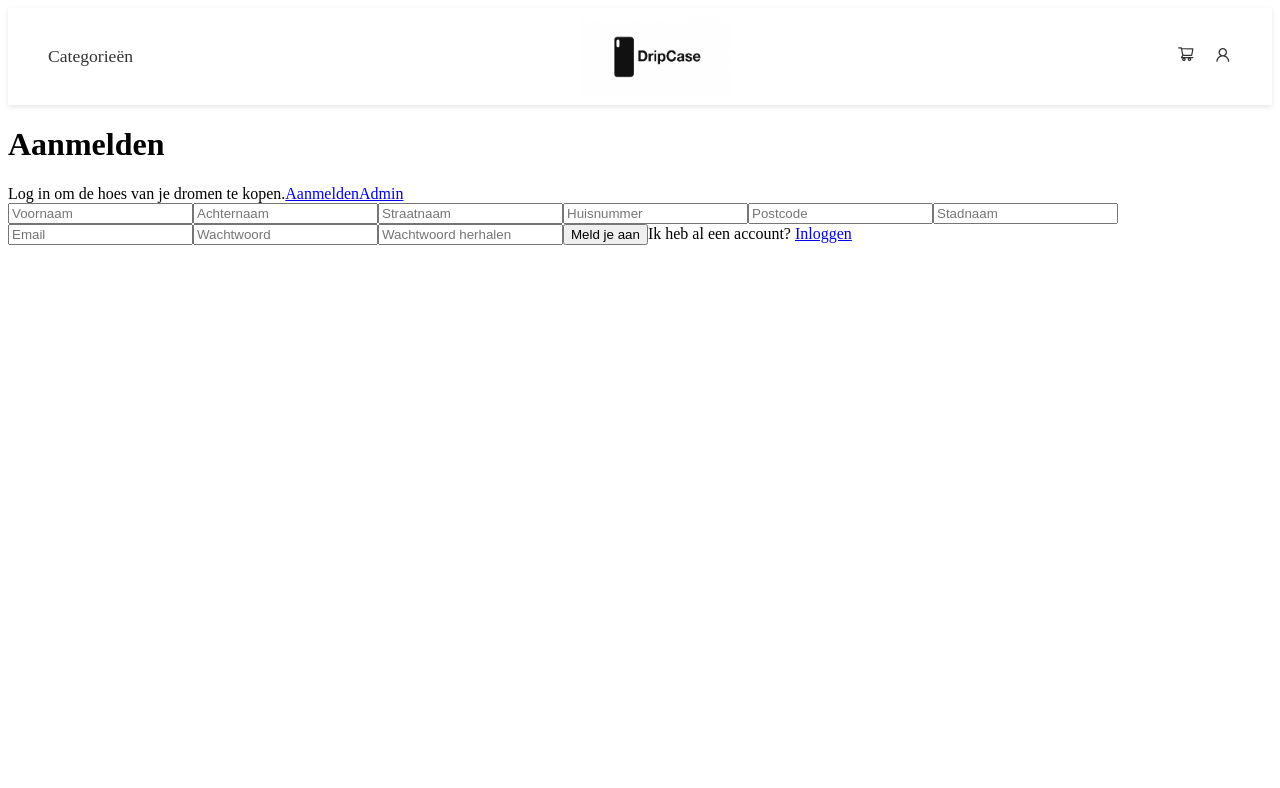
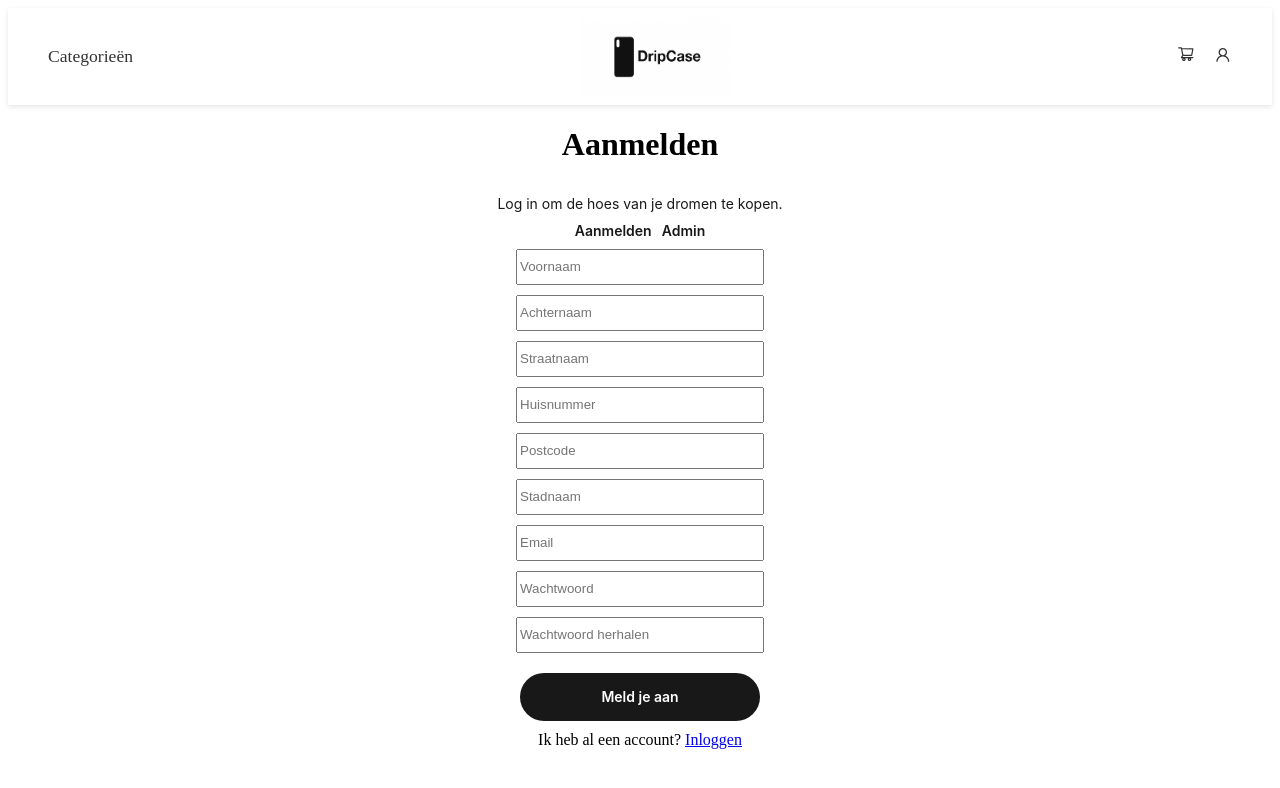
Before and after one commit to omartabbaa/DripCaseFrontend, a React (Vite) app: page /aanmelden in a window 1280 px wide. Shown: the top 788 px of the page. Built offline with nearby package versions, Linux system fonts and the light colour scheme.

Commit message:
inlogen en aanmelden css

```diff
--- a/src/pages/Aanmelden.css
+++ b/src/pages/Aanmelden.css
@@ -0,0 +1,70 @@
+
+.register-container{
+    display: flex;
+    flex-direction: column;
+    align-items: center;
+    justify-content: center;
+    gap: 10px;
+}
+
+.register-input{
+
+    flex-basis: 30px;
+    width: 240px;
+
+}
+
+.register-button{
+    display: flex;
+    justify-content: center;
+    align-items: center;
+    font-family: 'Inter', sans-serif;
+    background-color: #181818;
+    color: #fff;
+    padding: 24px;
+    border-radius: 5px;
+    cursor: pointer;
+    width: 240px;
+    height: 30px;
+    border: none;
+    font-size: 14px;
+    font-weight: 600;
+    margin-top: 10px;
+    border-radius: 30px;
+
+}
+
+
+
+
+.titel-container{
+    display: flex;
+    flex-direction: column;
+    align-items: center;
+    justify-content: center;
+    gap: 10px;
+}
+
+.titel-text{
+    font-family: 'Inter', sans-serif;
+    font-size: 14px;
+    font-weight: 400;
+    color: #181818;
+}
+
+.button-container{
+    display: flex;
+    flex-direction: row;
+    align-items: center;
+    justify-content: center;
+    gap: 10px;
+}
+
+.button{
+    font-family: 'Inter', sans-serif;
+    font-size: 14px;
+    font-weight: 600;
+    color: #181818;
+    text-decoration: none;
+
+}
--- a/src/pages/Aanmelden.jsx
+++ b/src/pages/Aanmelden.jsx
@@ -1,6 +1,6 @@
 import React, { useState } from 'react';
 import { Link } from 'react-router-dom';
-
+import './Aanmelden.css';
     const Aanmelden = () => {
     const [voornaam, setVoornaam] = useState('');
     const [achternaam, setAchternaam] = useState('');
@@ -17,25 +17,31 @@ import { Link } from 'react-router-dom';
     }
     return (
         <div>
+            <div className="titel-container">
+
+
             <h1>Aanmelden</h1>
-            <a>Log in om de hoes van je dromen te kopen.</a>
-            <Link to="/Aanmelden">Aanmelden</Link>
-            <Link to="/Admin">Admin</Link>
+            <a className='titel-text'>Log in om de hoes van je dromen te kopen.</a>
+            <div className='button-container'>
+            <Link className='button' to="/Aanmelden">Aanmelden</Link>
+            <Link className='button' to="/Admin">Admin</Link>
+            </div>
             <div className="register-container">
 
-            <input value={voornaam} type="text" placeholder="Voornaam" onChange={(e) => setVoornaam(e.target.value)} />
-            <input value={achternaam} type="text" placeholder="Achternaam" onChange={(e) => setAchternaam(e.target.value)} />
-            <input value={straatnaam} type="text" placeholder="Straatnaam" onChange={(e) => setStraatnaam(e.target.value)} />
-            <input value={huisnummer} type="text" placeholder="Huisnummer" onChange={(e) => setHuisnummer(e.target.value)} />
-            <input value={postcode} type="text" placeholder="Postcode" onChange={(e) => setPostcode(e.target.value)} />
-            <input value={stadnaam} type="text" placeholder="Stadnaam" onChange={(e) => setStadnaam(e.target.value)} />
-            <input value={email} type="text" placeholder="Email" onChange={(e) => setEmail(e.target.value)} />
-            <input value={wachtwoord} type="password" placeholder="Wachtwoord" onChange={(e) => setWachtwoord(e.target.value)} />
-            <input value={wachtwoordHerhalen} type="password" placeholder="Wachtwoord herhalen" onChange={(e) => setWachtwoordHerhalen(e.target.value)} />
+            <input className='register-input' value={voornaam} type="text" placeholder="Voornaam" onChange={(e) => setVoornaam(e.target.value)} />
+            <input className='register-input' value={achternaam} type="text" placeholder="Achternaam" onChange={(e) => setAchternaam(e.target.value)} />
+            <input className='register-input' value={straatnaam} type="text" placeholder="Straatnaam" onChange={(e) => setStraatnaam(e.target.value)} />
+            <input className='register-input' value={huisnummer} type="text" placeholder="Huisnummer" onChange={(e) => setHuisnummer(e.target.value)} />
+            <input className='register-input' value={postcode} type="text" placeholder="Postcode" onChange={(e) => setPostcode(e.target.value)} />
+            <input className='register-input' value={stadnaam} type="text" placeholder="Stadnaam" onChange={(e) => setStadnaam(e.target.value)} />
+            <input className='register-input' value={email} type="text" placeholder="Email" onChange={(e) => setEmail(e.target.value)} />
+            <input className='register-input' value={wachtwoord} type="password" placeholder="Wachtwoord" onChange={(e) => setWachtwoord(e.target.value)} />
+            <input className='register-input' value={wachtwoordHerhalen} type="password" placeholder="Wachtwoord herhalen" onChange={(e) => setWachtwoordHerhalen(e.target.value)} />
 
-            <button onClick={handleAanmelden}> Meld je aan</button>
+            <button className='register-button' onClick={handleAanmelden}> Meld je aan</button>
             <a>Ik heb al een account? <Link to="/inloggen">Inloggen</Link></a>
             </div>
+        </div>
         </div>
     )
 }
--- a/src/pages/Admin.css
+++ b/src/pages/Admin.css
@@ -0,0 +1,70 @@
+
+.register-container{
+    display: flex;
+    flex-direction: column;
+    align-items: center;
+    justify-content: center;
+    gap: 10px;
+}
+
+.register-input{
+
+    flex-basis: 30px;
+    width: 240px;
+
+}
+
+.register-button{
+    display: flex;
+    justify-content: center;
+    align-items: center;
+    font-family: 'Inter', sans-serif;
+    background-color: #181818;
+    color: #fff;
+    padding: 24px;
+    border-radius: 5px;
+    cursor: pointer;
+    width: 240px;
+    height: 30px;
+    border: none;
+    font-size: 14px;
+    font-weight: 600;
+    margin-top: 10px;
+    border-radius: 30px;
+
+}
+
+
+
+
+.titel-container{
+    display: flex;
+    flex-direction: column;
+    align-items: center;
+    justify-content: center;
+    gap: 10px;
+}
+
+.titel-text{
+    font-family: 'Inter', sans-serif;
+    font-size: 14px;
+    font-weight: 400;
+    color: #181818;
+}
+
+.button-container{
+    display: flex;
+    flex-direction: row;
+    align-items: center;
+    justify-content: center;
+    gap: 10px;
+}
+
+.button{
+    font-family: 'Inter', sans-serif;
+    font-size: 14px;
+    font-weight: 600;
+    color: #181818;
+    text-decoration: none;
+
+}
--- a/src/pages/Admin.jsx
+++ b/src/pages/Admin.jsx
@@ -1,45 +1,49 @@
-import React from 'react'
-import { Link } from 'react-router-dom'
-import './Admin.css'
-import { useState } from 'react'
+import React, { useState } from 'react';
+import { Link } from 'react-router-dom';
+import './Aanmelden.css';
+    const Admin = () => {
+    const [voornaam, setVoornaam] = useState('');
+    const [achternaam, setAchternaam] = useState('');
+    const [straatnaam, setStraatnaam] = useState('');
+    const [huisnummer, setHuisnummer] = useState('');
+    const [postcode, setPostcode] = useState('');
+    const [stadnaam, setStadnaam] = useState('');
+    const [email, setEmail] = useState('');
+    const [wachtwoord, setWachtwoord] = useState('');
+    const [wachtwoordHerhalen, setWachtwoordHerhalen] = useState('');
 
-function Admin() {
-    const [voornaam, setVoornaam] = useState('')
-    const [achternaam, setAchternaam] = useState('')
-    const [straatnaam, setStraatnaam] = useState('')
-    const [huisnummer, setHuisnummer] = useState('')
-    const [postcode, setPostcode] = useState('')
-    const [stadnaam, setStadnaam] = useState('')
-    const [email, setEmail] = useState('')
-    const [wachtwoord, setWachtwoord] = useState('')
-    const [wachtwoordHerhalen, setWachtwoordHerhalen] = useState('')
-
-    const handleSubmit = (e) => {
-        e.preventDefault()
-        console.log(voornaam, achternaam, straatnaam, huisnummer, postcode, stadnaam, email, wachtwoord, wachtwoordHerhalen)
+    const handleAanmelden = () => {
+        console.log(voornaam, achternaam, straatnaam, huisnummer, postcode, stadnaam, email, wachtwoord, wachtwoordHerhalen);
     }
-
     return (
         <div>
-            <h1>Aanmelden</h1>
-            <a>Log in om de hoes van je dromen te kopen.</a>
-            <Link to="/Aanmelden">Aanmelden</Link>
-            <Link to="/Admin">Admin</Link>
+            <div className="titel-container">
+
+
+            <h1>Admin</h1>
+            <a className='titel-text'>Log in om de hoes van je dromen te kopen.</a>
+            <div className='button-container'>
+            <Link className='button' to="/Aanmelden">Aanmelden</Link>
+            <Link className='button' to="/Admin">Admin</Link>
+            </div>
             <div className="register-container">
-                <input value={voornaam} type="text" placeholder="Voornaam" onChange={(e) => setVoornaam(e.target.value)} />
-                <input value={achternaam} type="text" placeholder="Achternaam" onChange={(e) => setAchternaam(e.target.value)} />
-                <input value={straatnaam} type="text" placeholder="Straatnaam" onChange={(e) => setStraatnaam(e.target.value)} />
-                <input value={huisnummer} type="text" placeholder="Huisnummer" onChange={(e) => setHuisnummer(e.target.value)} />
-                <input value={postcode} type="text" placeholder="Postcode" onChange={(e) => setPostcode(e.target.value)} />
-                <input value={stadnaam} type="text" placeholder="Stadnaam" onChange={(e) => setStadnaam(e.target.value)} />
-                <input value={email} type="text" placeholder="Email" onChange={(e) => setEmail(e.target.value)} />
-                <input value={wachtwoord} type="password" placeholder="Wachtwoord" onChange={(e) => setWachtwoord(e.target.value)} />
-                <input value={wachtwoordHerhalen} type="password" placeholder="Wachtwoord herhalen" onChange={(e) => setWachtwoordHerhalen(e.target.value)} />
-                <button onClick={handleSubmit}>Meld je aan</button>
-                <a>Ik heb al een account? <Link to="/inloggen">Inloggen</Link></a>
+
+            <input className='register-input' value={voornaam} type="text" placeholder="Voornaam" onChange={(e) => setVoornaam(e.target.value)} />
+            <input className='register-input' value={achternaam} type="text" placeholder="Achternaam" onChange={(e) => setAchternaam(e.target.value)} />
+            <input className='register-input' value={straatnaam} type="text" placeholder="Straatnaam" onChange={(e) => setStraatnaam(e.target.value)} />
+            <input className='register-input' value={huisnummer} type="text" placeholder="Huisnummer" onChange={(e) => setHuisnummer(e.target.value)} />
+            <input className='register-input' value={postcode} type="text" placeholder="Postcode" onChange={(e) => setPostcode(e.target.value)} />
+            <input className='register-input' value={stadnaam} type="text" placeholder="Stadnaam" onChange={(e) => setStadnaam(e.target.value)} />
+            <input className='register-input' value={email} type="text" placeholder="Email" onChange={(e) => setEmail(e.target.value)} />
+            <input className='register-input' value={wachtwoord} type="password" placeholder="Wachtwoord" onChange={(e) => setWachtwoord(e.target.value)} />
+            <input className='register-input' value={wachtwoordHerhalen} type="password" placeholder="Wachtwoord herhalen" onChange={(e) => setWachtwoordHerhalen(e.target.value)} />
+
+            <button className='register-button' onClick={handleAanmelden}> Meld je aan</button>
+            <a>Ik heb al een account? <Link to="/inloggen">Inloggen</Link></a>
             </div>
+        </div>
         </div>
     )
 }
 
-export default Admin
+export default Admin;
--- a/src/pages/Categorie.jsx
+++ b/src/pages/Categorie.jsx
@@ -6,18 +6,35 @@ import Portemonneehoesjes from '../assets/Dummy images/Portemonneehoesjes.png'
 import Robuuste from '../assets/Dummy images/Robuuste.png'
 import Samsung from '../assets/Dummy images/Samsung.png'
 import transparent from '../assets/Dummy images/transparent.png'
-import { useParams } from 'react-router-dom'
 import './Categorie.css'
 
+
 const Categorie = () => {
-    const { id } = useParams()
+    return (
+        <div>
+         <h1 className='categorie-title'>Portemonneehoesjes</h1>
+            <main className='categorie-main'>
+                <h1 className='categorie-title'>Telefoonhoesjes Categorieën</h1>
 
-    return (
-        <div className="category">
-            <h1>Categorie {id}</h1>
-            <div className="products-grid">
-                {/* Products in this category will be listed here */}
-            </div>
+                <div className='categorie-container'>
+                <Link to="/">
+
+                    <div className='categorie-img-container'>
+                        <img className='categorie-img' src={back} alt="Samsung" />
+                    </div>
+                    <div className='categorie-text'>
+                    <h3 className='categorie-text-title'>Samsung-hoesje</h3>
+                    <a className='mobiel-naam'>Samsung Galaxy S20</a>
+                    <a className='mobiel-hoesje-prijs'>€ 19,99</a>
+                    <a className='korting-prijs'>30%</a>
+                    </div>
+                    <div className='categorie-button-container'>
+                    <button className='Toevoegen-aan-winkelwagen'>Toevoegen aan winkelwagen</button>
+                    </div>
+
+                </Link>
+                </div>
+            </main>
         </div>
     )
 }
--- a/src/pages/inloggen.css
+++ b/src/pages/inloggen.css
@@ -0,0 +1,48 @@
+
+.login-text{
+    font-family: 'Inter', sans-serif;
+    font-size: 14px;
+    font-weight: 400;
+    color: #181818;
+
+}
+
+.about{
+    display: flex;
+    flex-direction: column;
+    align-items: center;
+    justify-content: center;
+
+    gap: 10px;
+}
+
+.login-input{
+    flex-basis: 30px;
+    width: 240px;
+}
+.button-login{
+    display: flex;
+    justify-content: center;
+    align-items: center;
+    border-radius: 50px;
+
+    font-family: 'Inter', sans-serif;
+    font-size: 14px;
+    font-weight: 600;
+    color: #ffffff;
+    background-color: #181818;
+    border: none;
+    padding: 10px;
+    cursor: pointer;
+    width: 240px;
+    height: 50px;
+}
+
+.login-container{
+    margin-top: 100px;
+    display: flex;
+    flex-direction: column;
+    align-items: center;
+    justify-content: center;
+    gap: 10px;
+}
--- a/src/pages/inloggen.jsx
+++ b/src/pages/inloggen.jsx
@@ -2,6 +2,7 @@ import React from 'react'
 import { useState } from 'react';
 import { Link } from 'react-router-dom';
 import logo from '../assets/logo/logoDripcase.png';
+import './inloggen.css'
 
 function Inloggen() {
   const [email, setEmail] = useState('');
@@ -18,12 +19,12 @@ function Inloggen() {
         <img src={logo} alt="logo" />
       </div>
       <div className="login-CallToAction">
-        <h1>Log in om de hoes van je dromen te kopen.</h1>
+        <h1 className='login-text'>Log in om de hoes van je dromen te kopen.</h1>
       </div>
     <div className="about">
-      <input className="input" type="text" placeholder="Email" value={email} onChange={(e) => setEmail(e.target.value)} />
-      <input className="input" type="password" placeholder="Wachtwoord" value={password} onChange={(e) => setPassword(e.target.value)} />
-      <button className="button" onClick={handleLogin}>Inloggen</button>
+      <input className="login-input" type="text" placeholder="Email" value={email} onChange={(e) => setEmail(e.target.value)} />
+      <input className="login-input" type="password" placeholder="Wachtwoord" value={password} onChange={(e) => setPassword(e.target.value)} />
+      <button className="button-login" onClick={handleLogin}>Inloggen</button>
     </div>
     <div className="register-container">
       <a className="register-text">Ik heb nog geen account</a>
```
